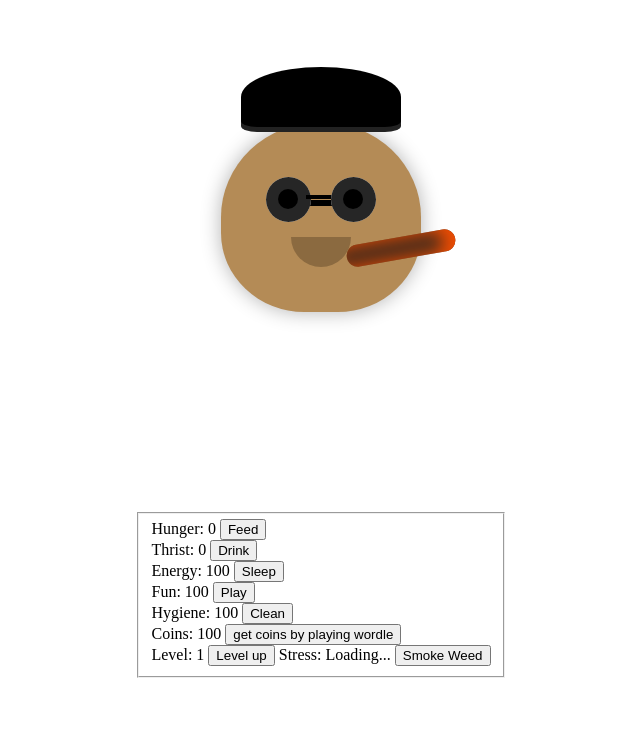
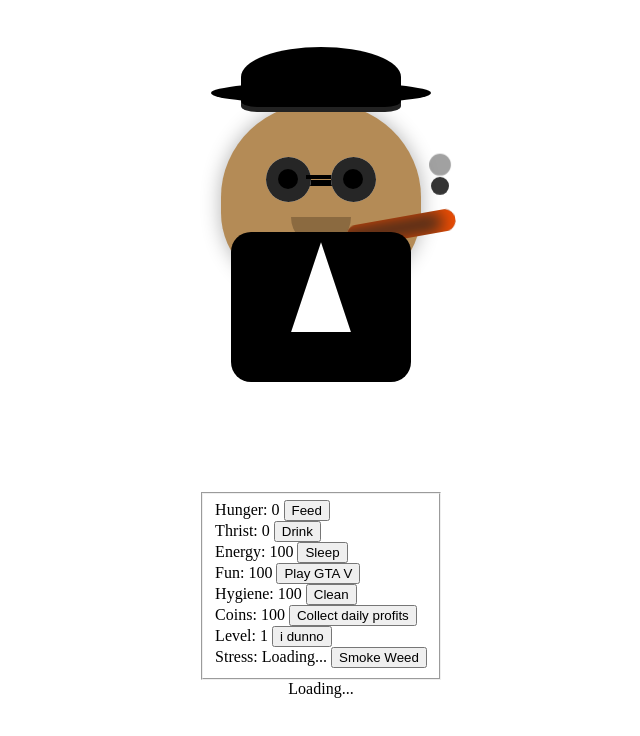
Before and after one commit to Soulless-Rico/pou, a plain HTML site: page POU/index.html in a window 1280 px wide. Shown: the whole page, without its empty margins (319-959 px from the left). Drawn offline with Linux system fonts and the light colour scheme; a script that the page names is missing.

Commit message:
Refactor HTML structure for better organization

```diff
--- a/POU/index.html
+++ b/POU/index.html
@@ -4,56 +4,95 @@
     <meta charset="UTF-8">
     <title>Pou Demo</title>
     <link rel="stylesheet" href="css/pou.css">
+    <link rel="stylesheet" href="css/buttons.css">
+    <link rel="stylesheet" href="css/health.css">
+    <link rel="stylesheet" href="css/moneyRain.css">
 </head>
 <body>
 
     <div id="pou">
+
+        <!-- Eyes -->
         <div class="eye left">
             <div class="pupil"></div>
         </div>
         <div class="eye right">
             <div class="pupil"></div>
         </div>
-        <div id="mouth"></div>
+
+        <!-- Mouth (cigar attaches from here) -->
+        <div id="mouth">
+            <div id="smoke">
+                <span></span>
+                <span></span>
+                <span></span>
             </div>
+        </div>
+        <!-- Suit + Tie -->
+        <div id="suit">
+            <div id="tie"></div>
+        </div>
+
+        <!-- Hat Brim (must be inside pou!) -->
+        <div class="hat-brim"></div>
+    </div>
+
+        <!-- Money rain container -->
+    <div id="money-rain"></div>
 
     <section>
         <fieldset>
+
+            <div>
                 <label>Hunger: <span id="hunger">Loading...</span></label>
                 <button onclick="feed()">Feed</button>
-            <br>
+            </div>
 
+            <div>
                 <label>Thrist: <span id="thirst">Loading...</span></label>
                 <button onclick="drink()">Drink</button>
-            <br>
+            </div>
 
+            <div>
                 <label>Energy: <span id="energy">Loading...</span></label>
-            <button>Sleep</button>
-            <br>
+                <button onclick="sleep()">Sleep</button>
+            </div>
 
+            <div>
                 <label>Fun: <span id="fun">Loading...</span></label>
-            <button>Play</button>
-            <br>
+                <button onclick="playGTA()">Play GTA V</button>
+            </div>
 
+            <div>
                 <label>Hygiene: <span id="hygiene">Loading...</span></label>
                 <button onclick="washYourBalls()">Clean</button>
-            <br>
+            </div>
 
+            <div>
                 <label>Coins: <span id="coins">Loading...</span></label>
-            <button onclick="loadMiniGame()">get coins by playing wordle</button>
-            <br>
+                <button onclick="collectProfits()">Collect daily profits</button>
+            </div>
 
+            <div>
                 <label>Level: <span id="level">Loading...</span></label>
-            <button>Level up</button>
+                <button>i dunno</button>
+            </div>
 
+            <div>
                 <label>Stress: <span id="stress">Loading...</span></label>
                 <button onclick="smokeWeedEveryday()">Smoke Weed</button>
+            </div>
+
         </fieldset>
     </section>
-</body>
+
+    <div id="main-health-container">
+        <div id="main-health-bar"><span id="pouHealth">Loading...</span></div>
+    </div>
 
     <script src="js/eyes.js"></script>
     <script src="js/app.js"></script>
     <script src="js/minigame.js"></script>
 
+</body>
 </html>
```
Lines whose indentation alone changed are shown as unchanged.
